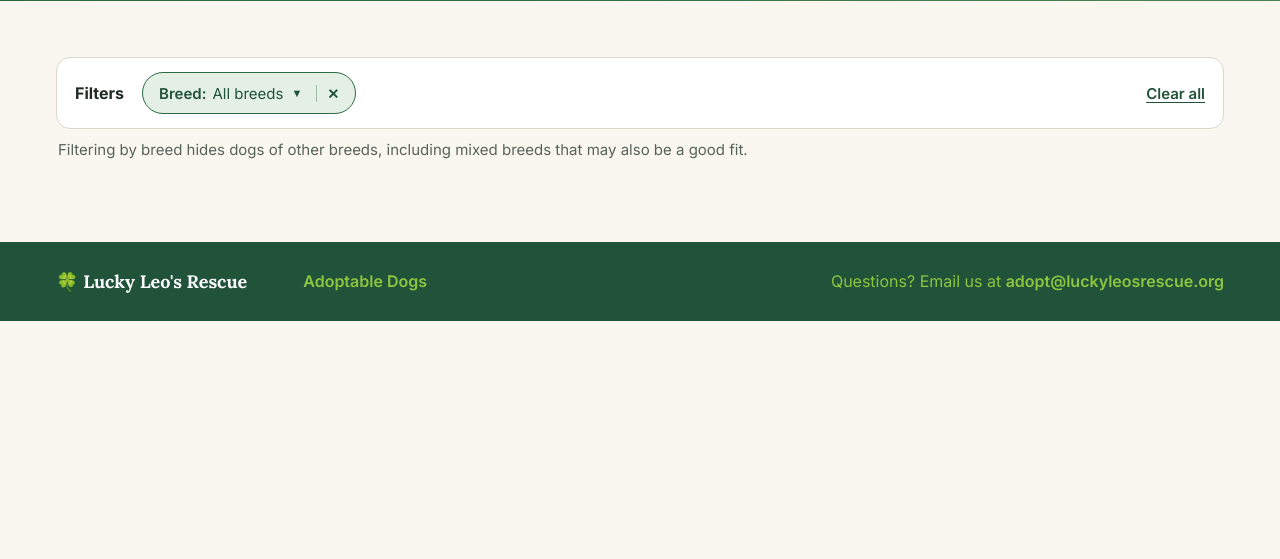
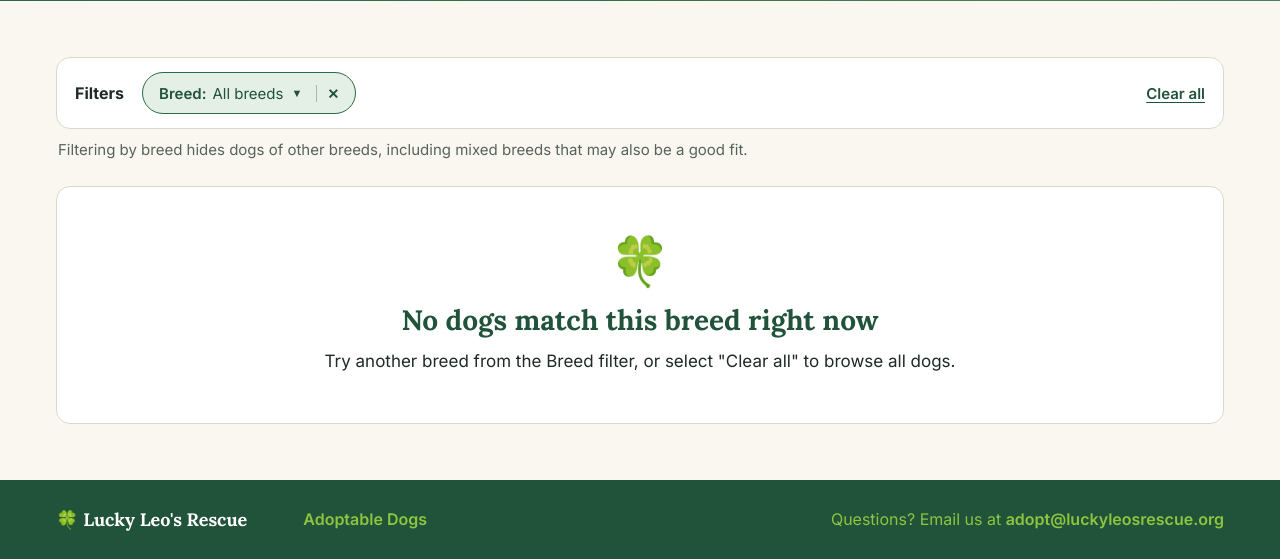
Before and after one commit to Glassjul/lucky-leos-rescue, a Flask app: template templates/dogs.html in a window 1280 px wide. Shown: the part 435-994 px from the top of the page. Before the commit the page ends 756 px from the top, so only its background shows below. Run offline with Flask 3, Linux system fonts and the light colour scheme; the template is opened without the code that fills it, so the values that code supplies are empty.

Commit message:
Add no matches message

```diff
--- a/static/css/style.css
+++ b/static/css/style.css
@@ -474,3 +474,32 @@ h2 {
   color: var(--muted);
   line-height: 1.5;
 }
+
+/* =========================================
+   Adoptable dogs page: no matches
+   ========================================= */
+.no-matches {
+  background: #fff;
+  border: 1px solid var(--line);
+  border-radius: 14px;
+  padding: 44px 40px 48px;
+  text-align: center;
+}
+
+.no-matches-icon {
+  font-size: 48px;
+  margin-bottom: 12px;
+}
+
+.no-matches h3 {
+  font-family: Lora, Georgia, serif;
+  font-size: 28px;
+  color: var(--green-dark);
+  margin: 0 0 10px;
+}
+
+.no-matches p {
+  font-size: 17px;
+  line-height: 1.6;
+  margin: 0;
+}
--- a/templates/dogs.html
+++ b/templates/dogs.html
@@ -14,6 +14,7 @@
   </section>
 
   <section class="section">
+
     <!-- Filters toolbar. Choosing a breed reloads the page as /dogs?breed=... -->
     <form class="filter-bar" method="get" action="/dogs">
       <span class="filter-label">Filters</span>
@@ -43,6 +44,8 @@
 
     <p class="filter-note">Filtering by breed hides dogs of other breeds, including mixed breeds that may also be a good fit.</p>
 
+    {% if dogs|length > 0 %}
+
       <!-- Dog cards: one card for each dog in the "dogs" list -->
       <div class="dog-grid">
         {% for dog in dogs %}
@@ -56,6 +59,17 @@
           </div>
         {% endfor %}
       </div>
+
+    {% else %}
+
+      <!-- No matches: shown when the chosen breed has no dogs -->
+      <div class="no-matches">
+        <div class="no-matches-icon">🍀</div>
+        <h3>No dogs match this breed right now</h3>
+        <p>Try another breed from the Breed filter, or select "Clear all" to browse all dogs.</p>
+      </div>
+
+    {% endif %}
   </section>
 
 {% endblock %}
```
Lines whose indentation alone changed are shown as unchanged.
